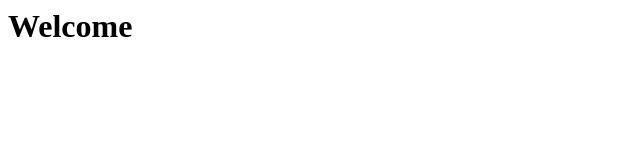
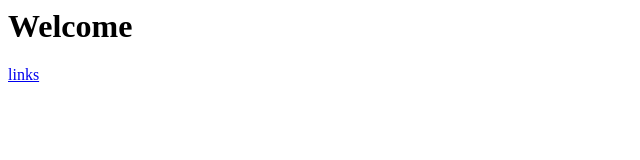
Before and after one commit to FreezeSilly/FreezeSilly.github.io, a plain HTML site: page index.html in a window 1280 px wide. Shown: the full height of the page, 0-640 px from the left. Drawn offline with Linux system fonts and the light colour scheme.

Commit message:
Update index.html
Added Links Webpage

```diff
--- a/index.html
+++ b/index.html
@@ -4,5 +4,6 @@
   </head>
   <body>
     <h1>Welcome</h1>
+    <a href="/links.html">links</a>
   </body>
 </html>
```
